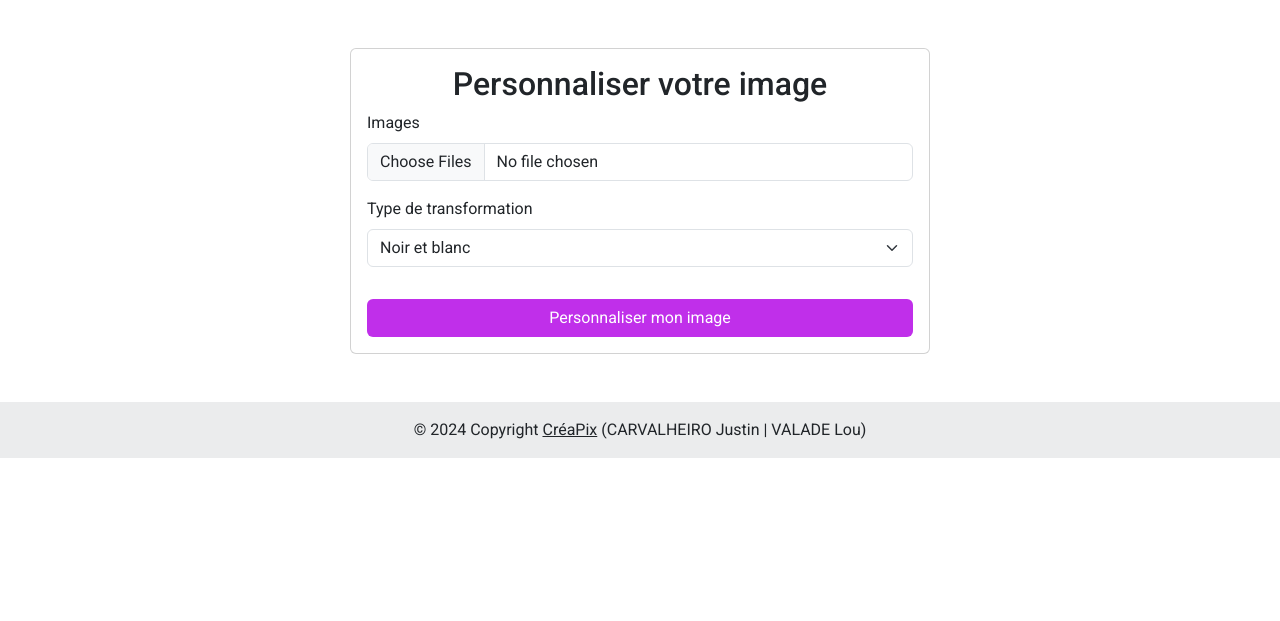
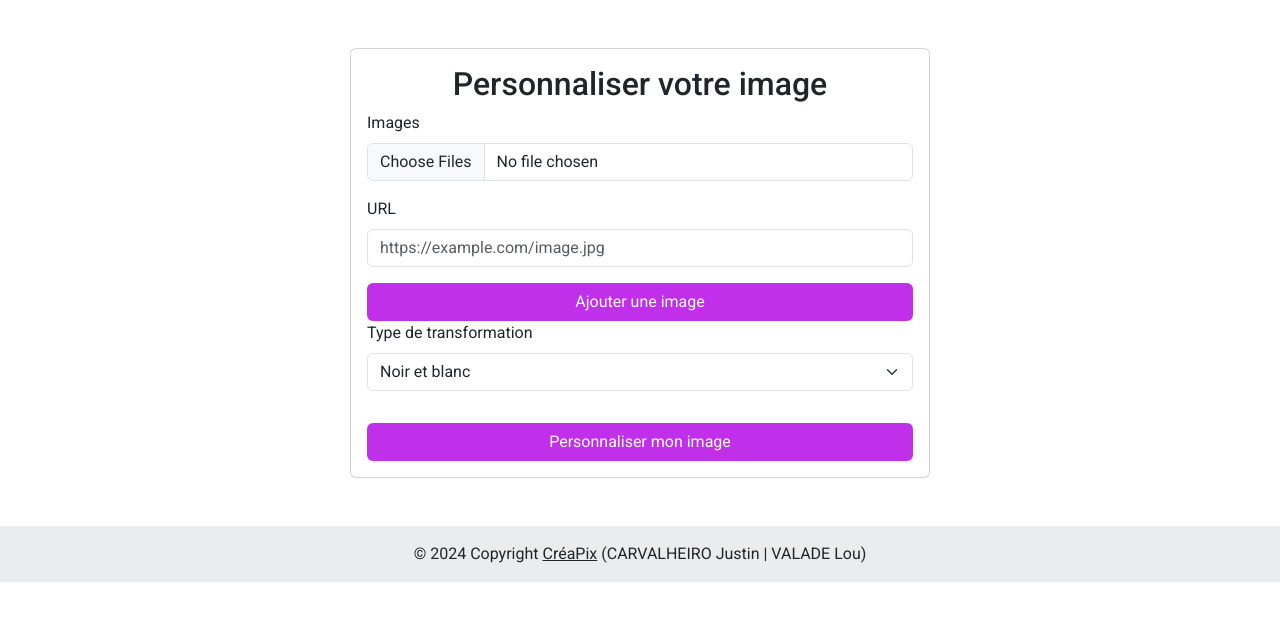
Before and after one commit to Caydo163/creapix, a Django app: page /upload/ in a window 1280 px wide. Shown: the part 76-697 px from the top of the page. Run offline with Django 5.2, Linux system fonts and the light colour scheme.

Commit message:
🚧 Start working on images from external URL

```diff
--- a/creapix/app/forms.py
+++ b/creapix/app/forms.py
@@ -22,13 +22,23 @@ class UploadFileForm(forms.Form):
             "multiple": "true",
             "type": "File",
         }
-    ), label="Choisir une ou plusieurs images")
+    ), label="Choisir une ou plusieurs images", required=False)
 
     transform_type = forms.ChoiceField(choices = TYPE_CHOICES,
         widget=forms.Select(attrs={
             "class": "form-select",
         }),
     )
+
+    url = forms.URLField(
+        widget=forms.URLInput(
+            attrs={
+                "class": "form-control",
+                "type": "url",
+                "placeholder": "https://example.com/image.jpg",
+            }
+        )
+    ,required=False)
 
     # Fusion parameters
     fusion_ratio = forms.FloatField(
--- a/creapix/app/static/js/form.js
+++ b/creapix/app/static/js/form.js
@@ -15,5 +15,43 @@ window.onload = (event) => {
         showParametersGroup(event.target.value);
     });
 
+    let urlList = [];
+
+    document.getElementById('addButton').onclick = () => {
+
+        var hiddenDiv = document.getElementById('images');
+
+        var image = document.createElement('img');
+        image.src = document.getElementById('id_url').value;
+        image.width = 50;
+        image.height = 50;
+
+        hiddenDiv.appendChild(image);
+
+        urlList.push(image.src);
+    };
+
+    document.getElementById('submit').onclick = () => {
+
+        var dataTransfer = new DataTransfer();
+
+        var files = document.getElementById('id_files').files;
+        let filesArray = Array.from(files);
+
+        urlList.forEach(function (url) {
+            fetch(url)
+            .then(res => res.blob())
+            .then(blob => {
+                let file = new File([blob], 'image.jpg', blob);
+                filesArray.push(file);
+            });
+        });
+
+        filesArray.forEach(file => dataTransfer.items.add(file));
+
+        document.getElementById('id_files').files = dataTransfer.files;
+        console.log(document.getElementById('id_files').files);
+    }
+
     showParametersGroup(select.value);
 };
--- a/creapix/app/templates/app/upload.html
+++ b/creapix/app/templates/app/upload.html
@@ -15,6 +15,15 @@
                     <label for="files" class="form-label">Images</label>
                     {{ form.files }}
                 </div>
+                <div class="mb-3">
+                    <label for="url" class="form-label">URL</label>
+                    {{ form.url }}
+                </div>
+
+                <div id="images"></div>
+
+                <button type="button" id="addButton" class="btn primary-bg-color text-white ">Ajouter une image</button>
+
                 <div class="mb-3">
                     <div class="mb-3">
                         <label for="transform_type" class="form-label">Type de transformation</label>
@@ -67,7 +76,7 @@
                 {% if error %}
                     <p class="text-danger">{{ error }}</p>
                 {% endif %}
-                <button type="submit" class="btn primary-bg-color text-white">Personnaliser mon image</button>
+                <button type="submit" id="submit" class="btn primary-bg-color text-white">Personnaliser mon image</button>
                 </form>
             </div>
           </div>
--- a/creapix/app/views.py
+++ b/creapix/app/views.py
@@ -14,6 +14,9 @@ def upload_file(request):
 
         uploaded_files = request.FILES.getlist("files")
         transform_type = request.POST["transform_type"]
+
+        if uploaded_files == []:
+            return render(request, "app/upload.html", {"form": form, "error": "Il faut au moins une image."})
 
         images = []
         for uploaded_file in uploaded_files:
```
